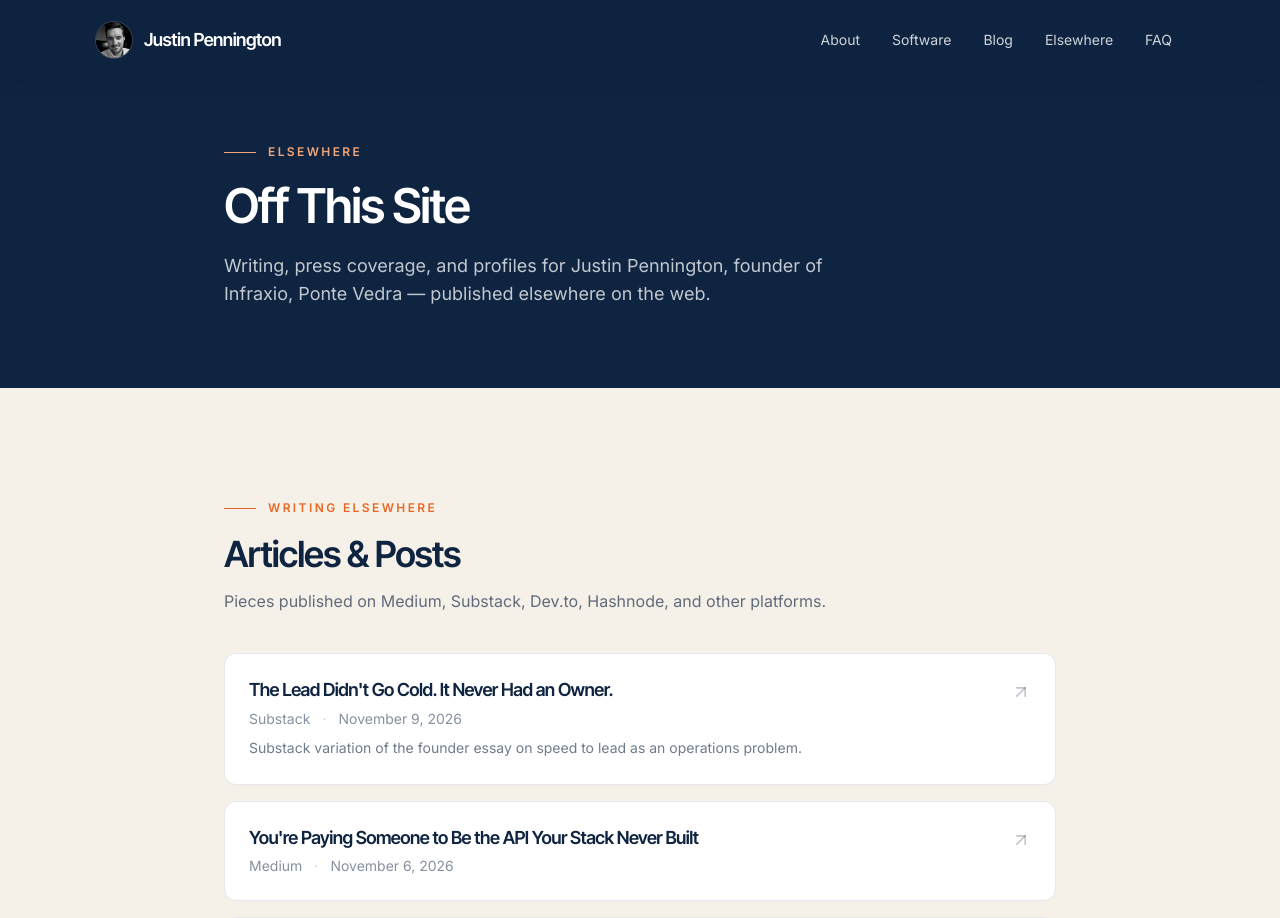
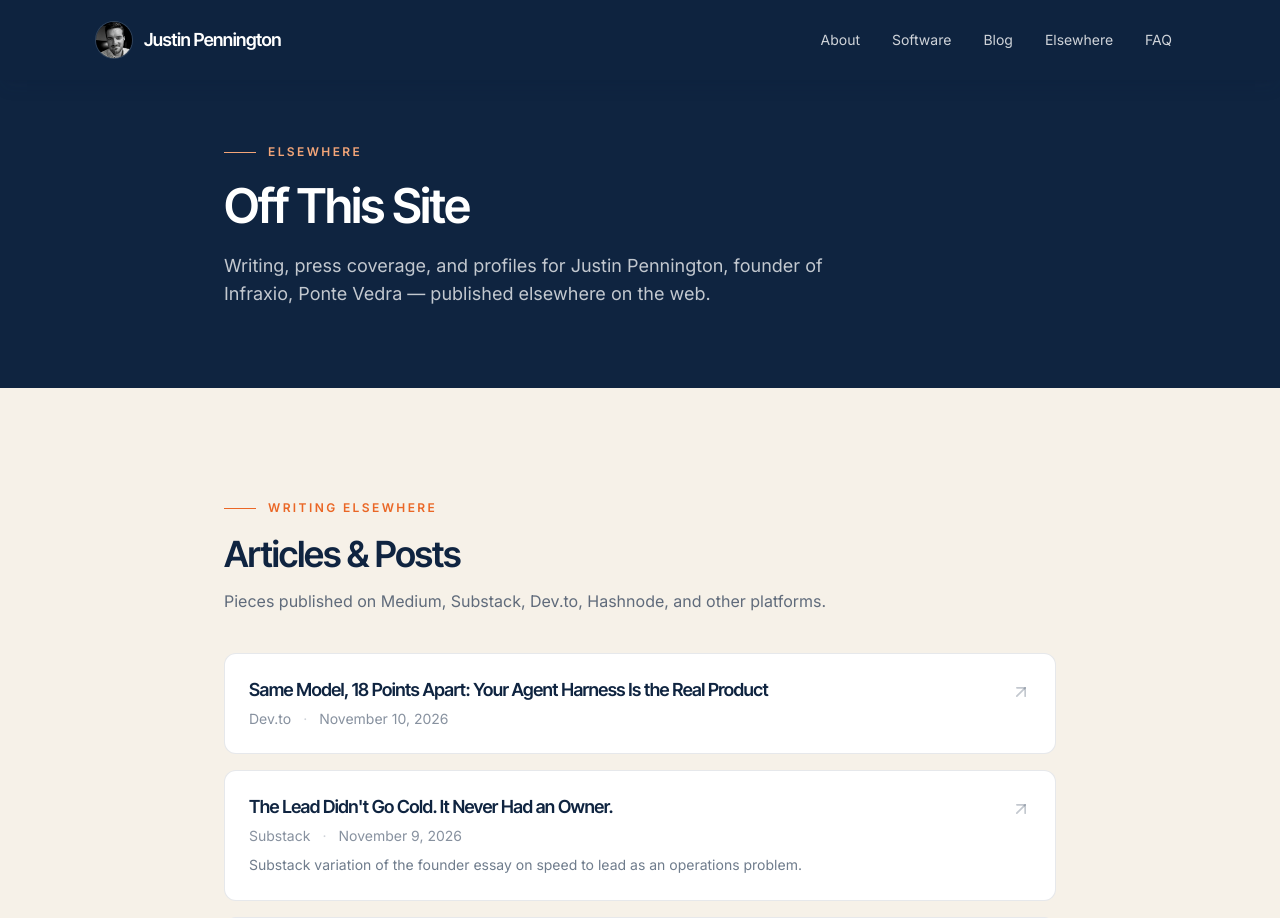
Before and after one commit to justinpennington/penningtonj.com, a Next.js app: page /elsewhere in a window 1280 px wide. Shown: the top 918 px of the page. Built offline with nearby package versions, Linux system fonts and the light colour scheme.

Commit message:
Elsewhere: add Dev.to post on the agent harness (2026-11-10) (#56)
Adds the newest Dev.to piece to the top of writingElsewhere on /elsewhere.

```diff
--- a/content/elsewhere-links.ts
+++ b/content/elsewhere-links.ts
@@ -14,6 +14,12 @@ export type ElsewhereLink = {
 };
 
 export const writingElsewhere: ElsewhereLink[] = [
+  {
+    title: "Same Model, 18 Points Apart: Your Agent Harness Is the Real Product",
+    url: "https://dev.to/justinpennington/same-model-18-points-apart-your-agent-harness-is-the-real-product-2eia",
+    outlet: "Dev.to",
+    date: "2026-11-10",
+  },
   {
     title: "The Lead Didn't Go Cold. It Never Had an Owner.",
     url: "https://justinpennington.substack.com/p/the-lead-didnt-go-cold-it-never-had",
```
